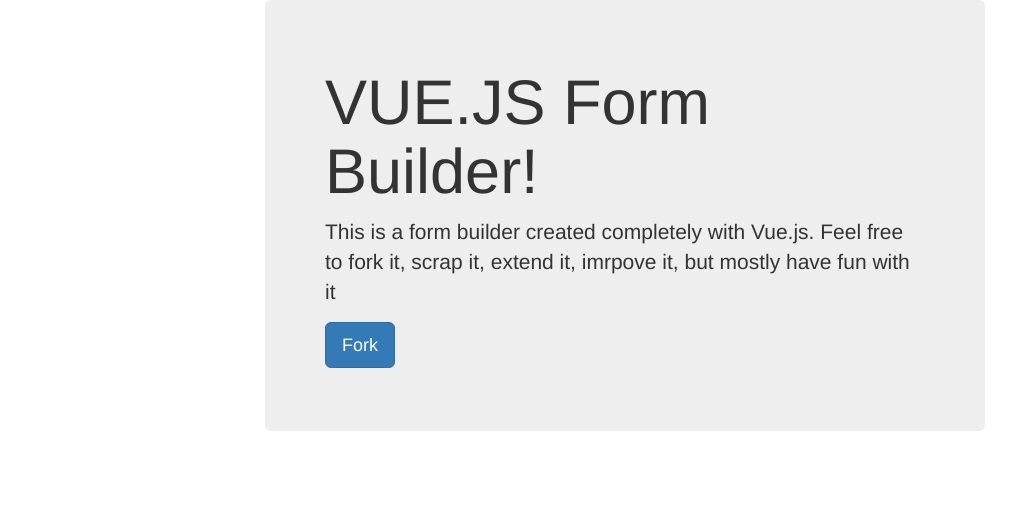
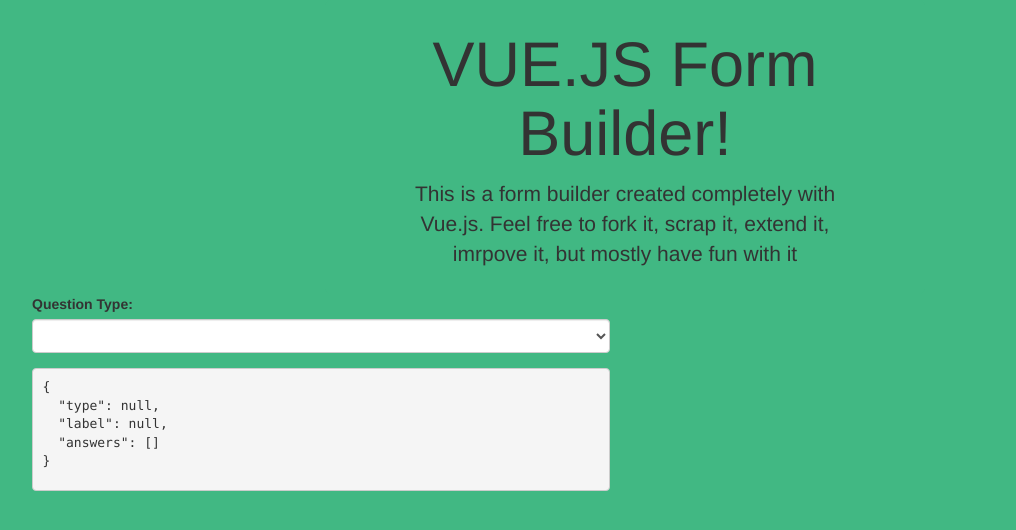
Before and after one commit to canvasowl/vue-form-builder, a plain HTML site: page index.html in a window 1280 px wide. Shown: the whole page, without its empty margins (15-1031 px from the left). Drawn offline with nearby package versions, Linux system fonts and the light colour scheme.

Commit message:
Created simple Vue model

```diff
--- a/index.html
+++ b/index.html
@@ -6,8 +6,10 @@
 
 	<!-- Styles -->
 	<style type="text/css">
+		html,body,.jumbotron{background-color: #41b883 }
+		.container{width: 95%}
 
-		.container{max-width: 750px}
+		.jumbotron{padding: 10px;max-width: 600px; margin: 0 auto; text-align: center}
 
 	</style>
 
@@ -23,15 +25,35 @@
 			  <h1 class="primary-color">VUE.JS Form Builder!</h1>
 			  <p>This is a form builder created completely with Vue.js. Feel
 			  free to fork it, scrap it, extend it, imrpove it, but mostly have fun with it</p>
-			  <p><a class="btn btn-primary btn-lg" href="#" role="button">Fork</a></p>
 			</div>
 		</div>
 
 		<!-- FORM BUILDER -->
-		<section class="form-builer"></section>
+		<section class="form-builer col-xs-12 col-sm-6">
+			<div class="form-group">
+				<label>Question Type:</label>
+				<select v-model="preForm.type" class="form-control">
+					<option value="">Select Type</option>
+					<option value="text">Text</option>
+					<option value="textarea">Textarea</option>
+					<option value="dropdown">Dropdown</option>
+				    <option value="radio">Radio</option>
+				    <option value="checkbox">Checkbox</option>
+				</select>
+			</div>
+
+			<template v-if="preForm.type !== null && preForm.type !== '' && preForm.type !== undefined">
+				<div class="form-group">
+					<label>Questin Name:</label> <input v-model="preForm.label" type="text" class="form-control">
+				</div>
+			</template>
+			<pre><p>{{preForm | json 2}}</p></pre>
+		</section>
+
+
 
 		<!-- RENDER FORM -->
-		<section class="form-render"></section>
+		<section class="form-render col-xs-12 col-sm-6"></section>
 
 	</div>
 </div>
@@ -40,5 +62,6 @@
 
 
 <script src="https://cdnjs.cloudflare.com/ajax/libs/vue/0.12.10/vue.js"></script>
+<script type="text/javascript" src="main.js"></script>
 </body>
 </html>
--- a/main.js
+++ b/main.js
@@ -0,0 +1,14 @@
+var vueForm = new Vue({
+
+	el: "#formBuilder",
+
+	data: {
+		preForm: {type: null, label: null, answers: []},
+		form:[],
+	},
+
+	methods: {
+
+	},
+
+});
```
